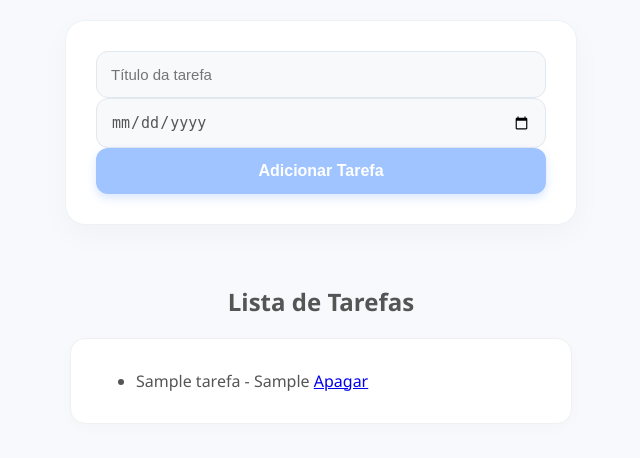
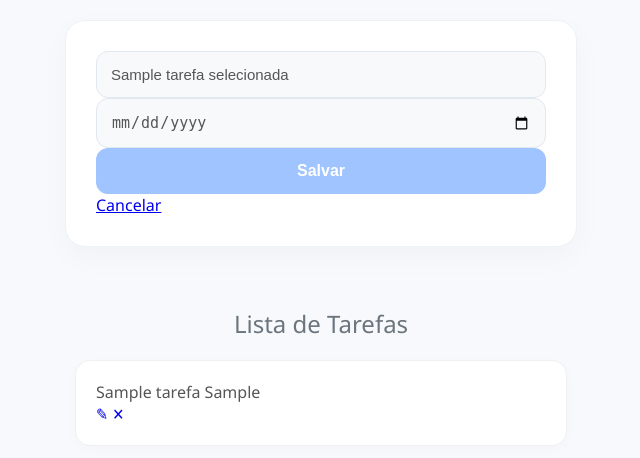
Before and after one commit to JoaoPPradela/agenda, a Flask app: template templates/agenda.html in a window 1280 px wide. Shown: the top 458 px of the page, without its empty margins (319-959 px from the left). Run offline with Flask 3, Linux system fonts and the light colour scheme; the template is opened without the code that fills it: most values are stand-ins (such as "Sample title", 1, 10 or a date in 2020).

Commit message:
feat: Adicionando funcionalidade de apagar e editar

```diff
--- a/app.py
+++ b/app.py
@@ -27,6 +27,20 @@ def delete(idTarefa):
     # tarefa=tarefas)
     return redirect(url_for('agenda'))
 
+@app.route('/update/<int:idTarefa>', methods=['GET', 'POST'])
+def update(idTarefa):
+    tarefas = None
+
+    if request.method == 'POST':
+        titulo_tarefa = request.form['titulo-tarefa']
+        data_conclusao = request.form['data-conclusao']
+        tarefa = Tarefa(titulo_tarefa, data_conclusao, idTarefa)
+        tarefa.atualizar_tarefas()
+
+    tarefas = Tarefa.obter_tarefas()
+    tarefa_selecionada = Tarefa.id(idTarefa)
+    return render_template('agenda.html', titulo=f'Editando a tarefa ID: {idTarefa}',tarefa_selecionada=tarefa_selecionada, tarefas=tarefas )
+
 @app.route('/ola')
 def ola_mundo():
     return "Olá, Mundo!"
--- a/static/style.css
+++ b/static/style.css
@@ -1,20 +1,19 @@
 /* === CONFIGURAÇÕES GERAIS (Fundo Claro) === */
 body {
     font-family: 'Segoe UI', Tahoma, Geneva, Verdana, sans-serif;
-    background-color: #f7f9fc; /* Um cinza muito leve, quase branco */
+    background-color: #f7f9fc;
     margin: 0;
     padding: 20px;
     display: flex;
     flex-direction: column;
     align-items: center;
-    color: #555; /* Texto cinza escuro é mais elegante que preto puro */
+    color: #555;
 }
 
-h1 {
+h1, h2 {
     text-align: center;
-    color: #6c757d; /* Cinza médio para o título */
-    font-size: 2.2rem;
-    font-weight: normal; /* Tira o negrito pesado */
+    color: #6c757d;
+    font-weight: normal;
     margin-bottom: 20px;
 }
 
@@ -24,24 +23,21 @@ h1 {
     width: 100%;
     max-width: 450px;
     padding: 30px;
-    border-radius: 20px; /* Cantos bem redondos */
-    /* Sombra muito suave e espalhada */
+    border-radius: 20px;
     box-shadow: 0 10px 30px rgba(0, 0, 0, 0.03);
-    border: 1px solid #edf2f7; /* Borda quase invisível */
-
+    border: 1px solid #edf2f7;
     display: flex;
     flex-direction: column;
     gap: 15px;
     margin-bottom: 40px;
 }
 
-/* === INPUTS (Campos de texto) === */
 input {
     width: 100%;
     padding: 14px;
-    border: 1px solid #e2e8f0; /* Borda cinza clara */
+    border: 1px solid #e2e8f0;
     border-radius: 12px;
-    background-color: #f8f9fa; /* Fundo do input levemente cinza */
+    background-color: #f8f9fa;
     font-size: 15px;
     color: #555;
     box-sizing: border-box;
@@ -51,15 +47,14 @@ input {
 
 input:focus {
     background-color: #fff;
-    border-color: #a0c4ff; /* Azul pastel ao clicar */
-    box-shadow: 0 0 0 3px rgba(160, 196, 255, 0.2); /* Brilho suave */
+    border-color: #a0c4ff;
+    box-shadow: 0 0 0 3px rgba(160, 196, 255, 0.2);
 }
 
-/* === BOTÃO PRINCIPAL (Adicionar) === */
 form button {
     width: 100%;
     padding: 14px;
-    background-color: #a0c4ff; /* Azul Pastel (Periwinkle) */
+    background-color: #a0c4ff;
     color: white;
     font-size: 16px;
     font-weight: 600;
@@ -67,118 +62,56 @@ form button {
     border-radius: 12px;
     cursor: pointer;
     transition: 0.3s;
-    box-shadow: 0 4px 10px rgba(160, 196, 255, 0.4);
 }
 
-form button:hover {
-    background-color: #8cb6ff; /* Escurece um pouquinho */
-    transform: translateY(-2px);
-}
-
-/* === CARD DA TAREFA (Lista) === */
+/* === LISTA DE TAREFAS === */
 .tarefa-card {
     background: white;
     width: 100%;
     max-width: 450px;
-    padding: 15px 25px;
-    margin-bottom: 15px;
+    padding: 20px;
     border-radius: 15px;
-    border-left: 6px solid #a0c4ff; /* Detalhe lateral combinando com o botão */
-    box-shadow: 0 4px 15px rgba(0, 0, 0, 0.02); /* Sombra levíssima */
+    box-shadow: 0 4px 15px rgba(0, 0, 0, 0.02);
     border: 1px solid #f0f0f0;
+}
 
-    /* ALINHAMENTO (Manteve a correção) */
+ul {
+    list-style: none;
+    padding: 0;
+    margin: 0;
+}
+
+li {
+    padding: 12px 0;
+    border-bottom: 1px solid #f8f9fa;
     display: flex;
-    flex-direction: row;
     justify-content: space-between;
     align-items: center;
 }
 
-.tarefa-info {
-    flex-grow: 1;
-    text-align: left;
-}
+li:last-child { border-bottom: none; }
 
-/* Título da tarefa */
-.tarefa-info span:first-child {
-    font-size: 16px;
-    color: #4a5568;
-}
-
-/* Data da tarefa */
-.tarefa-data {
-    color: #a0aec0; /* Cinza bem claro */
+/* === NOVOS BOTÕES BÁSICOS (Editar e Apagar) === */
+.btn-editar, .btn-apagar {
+    text-decoration: none;
+    padding: 6px 12px;
+    border-radius: 8px;
     font-size: 13px;
-    margin-top: 5px;
-    display: block;
-}
-
-/* === BOTÕES DE AÇÃO (Pequenos) === */
-.botoes {
-    display: flex;
-    gap: 8px;
-    margin-left: 15px;
-}
-
-.button-concluir, .button-excluir {
-    width: 36px;
-    height: 36px;
-    border: none;
-    border-radius: 10px; /* Quadrado arredondado */
-    cursor: pointer;
-    display: flex;
-    align-items: center;
-    justify-content: center;
-    font-size: 14px;
-    color: white;
+    font-weight: 500;
+    margin-left: 5px;
     transition: 0.2s;
 }
 
-/* Verde Suave (Mint) */
-.button-concluir {
-    background-color: #087100; /* Ciano pastel */
-    color: #ebebeb; /* Texto escuro para dar contraste no fundo claro */
+/* Editar: Azul claro */
+.btn-editar {
+    background-color: #e3f2fd;
+    color: #1976d2;
 }
-.button-concluir:hover { background-color: #0a9400; }
+.btn-editar:hover { background-color: #bbdefb; }
 
-/* Vermelho Suave (Salmon) */
-.button-excluir {
-    background-color: #ff0000; /* Vermelho pastel */
-    color: rgb(255, 255, 255);
+/* Apagar: Vermelho claro */
+.btn-apagar {
+    background-color: #ffebee;
+    color: #c62828;
 }
-.button-excluir:hover { background-color: #fe3a3a; }
-
-/* === PÁGINA HOME (Se houver) === */
-.home {
-    background: white;
-    max-width: 400px;
-    padding: 40px;
-    border-radius: 20px;
-    box-shadow: 0 10px 30px rgba(0, 0, 0, 0.05);
-    text-align: center;
-    margin-top: 50px;
-}
-
-.link-agenda {
-    display: inline-block;
-    margin-top: 20px;
-    padding: 12px 30px;
-    background-color: #a0c4ff;
-    color: white;
-    text-decoration: none;
-    border-radius: 25px;
-    font-weight: bold;
-    transition: 0.3s;
-}
-.link-agenda:hover {
-    background-color: #8cb6ff;
-}
-
-.titulo-card {
-    margin: 0 0 20px 0; /* Espaço embaixo do título */
-    color: #5b6b7c;     /* Um cinza azulado suave */
-    font-size: 1.5rem;  /* Tamanho médio */
-    font-weight: 600;   /* Levemente negrito */
-    text-align: center; /* Centralizado */
-    width: 100%;        /* Garante que ocupe a largura toda */
-}
+.btn-apagar:hover { background-color: #ffcdd2; }
--- a/templates/agenda.html
+++ b/templates/agenda.html
@@ -4,44 +4,42 @@
     <form method="POST">
         <input type="text" name="titulo-tarefa"
         id="titulo-tarefa" placeholder="Título da tarefa"
-        required>
+        required value="{{ tarefa_selecionada.titulo_tarefa if tarefa_selecionada else '' }}">
         <input type="date" name="data-conclusao"
-        id="data-conclusao">
-        <button type="submit">Adicionar Tarefa</button>
+        id="data-conclusao" value="{{ tarefa_selecionada.data_conclusao if tarefa_selecionada else '' }}">
+
+        <button type="submit">Salvar</button>
+
+        {% if tarefa_selecionada %}
+            <a href="{{ url_for('agenda') }}" class="btn-cancel">Cancelar</a>
+        {% endif %}
     </form>
 </div>
+
 <h2>Lista de Tarefas</h2>
-<div class="tarefa-card">
+
 {% if tarefas %}
+    {% for tarefa in tarefas %}
+    <div class="tarefa-card">
+        <div class="tarefa-info">
+            <span>{{ tarefa.titulo_tarefa }}</span>
+            <span class="tarefa-data">{{ tarefa.data_conclusao }}</span>
+        </div>
 
-    <ul>
-        {%for tarefa in tarefas%}
-            <li>{{ tarefa.titulo_tarefa }} - {{ tarefa.data_conclusao }} <a href="{{ url_for ('delete', idTarefa=tarefa.id_tarefa) }}">Apagar</a></li>
-        {% endfor %}
-    </ul>
+        <div class="botoes">
+            <a href="{{ url_for('update', idTarefa=tarefa.id_tarefa) }}" class="button-concluir" style="text-decoration: none;">
+                ✎
+            </a>
+            <a href="{{ url_for('delete', idTarefa=tarefa.id_tarefa) }}" class="button-excluir" style="text-decoration: none;">
+                ✕
+            </a>
+        </div>
+    </div>
+    {% endfor %}
+{% else %}
+    <div class="tarefa-card">
+        <p>Nenhuma tarefa cadastrada</p>
+    </div>
+{% endif %}
 
-{% else %}
-
-    <p>Nem uma tarefa cadastrada</p>
-
-{% endif %}
-</div>
 {% endblock %}
-
-
-
-<!--Métodos HTTP
-GET -> "pega" (recupera) informações do servidor (READ)
-POST -> "envia" (cadastra) informações para o servidor(CREATE)
-UPDATE/PATCH -> "atualiza" informações no servidor (UPDATE)
-DELETE -> "deleta" informações no servidor (DELETE)
-
-CRUD -> CREATE, READ, UPDATE, DELETE
--->
-
-<!--
- 2XX -> Sucesso
- 3XX -> Sucesso, mas redirecionamento
- 4XX -> Não encontrado (Falha na REQUISIÇÃO)
- 5XX -> Erro no servidor(Falha na RESPOSTA)
- -->
```
Also changed, not shown: models/tarefa.py (+7 -0 lines), data/tarefas.sqlite3.
